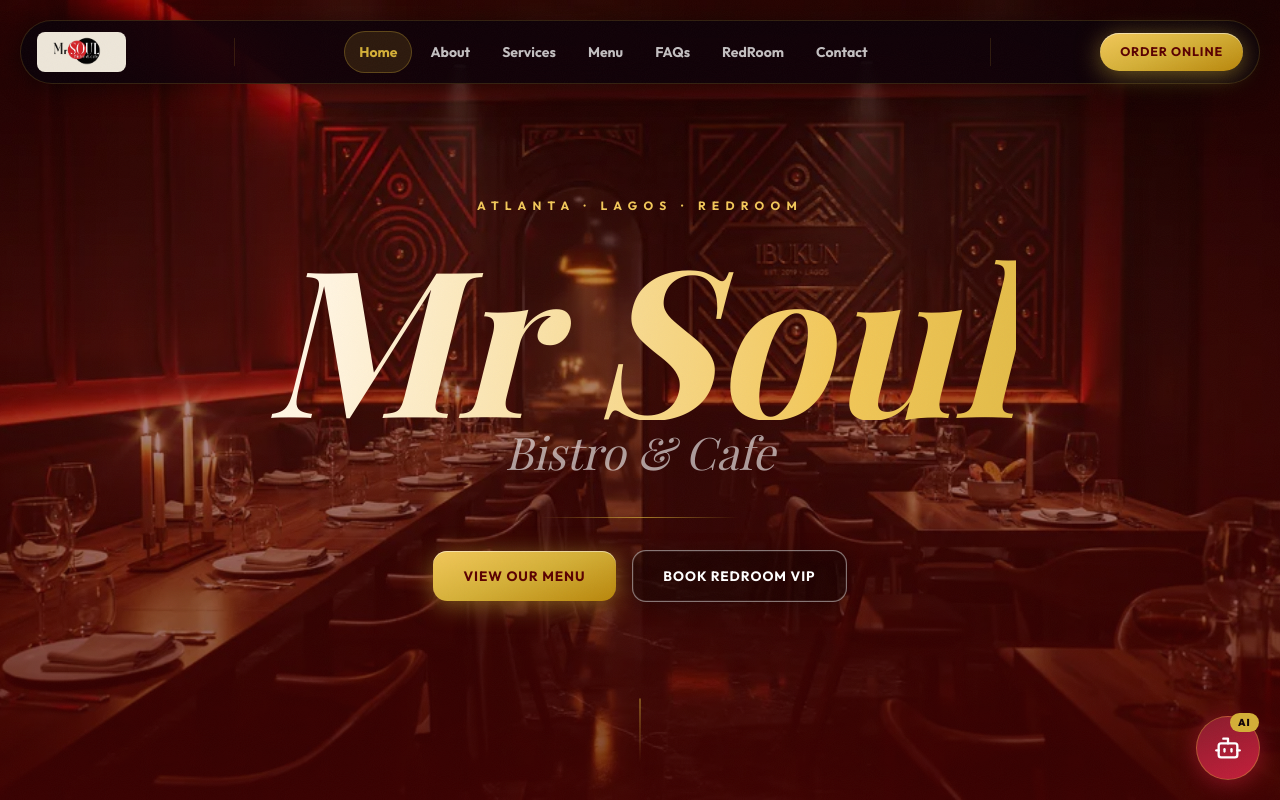
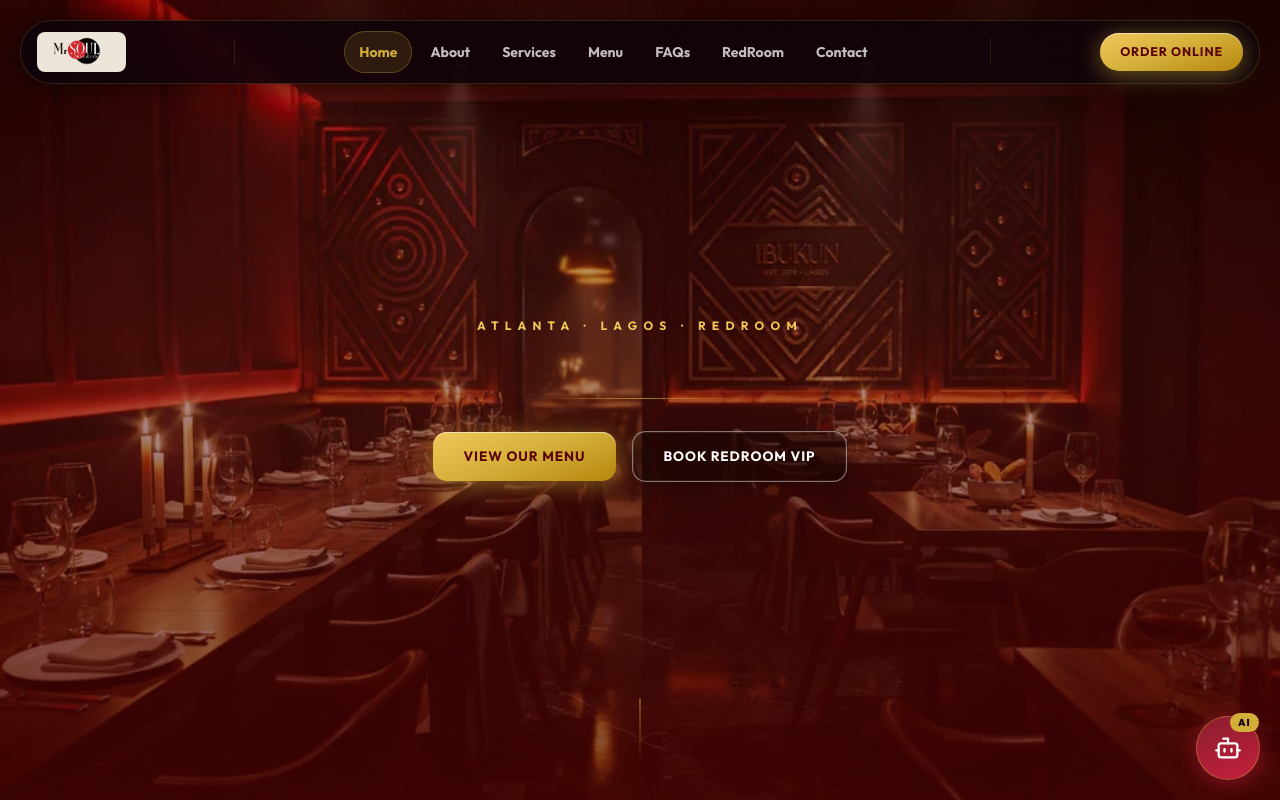
Before and after one commit to jayblast-spec/mr-soul-luxury-site, a Next.js app: page / in a window 1280 px wide. Shown: the top 800 px of the page. Built offline with nearby package versions, Linux system fonts and the light colour scheme.

Commit message:
feat: remove Mr Soul + Bistro & Cafe text from hero — let image carry it

```diff
--- a/src/components/CinematicHome.tsx
+++ b/src/components/CinematicHome.tsx
@@ -62,30 +62,10 @@
             Atlanta · Lagos · RedRoom
           </motion.p>
 
-          <motion.h1
-            initial={{ opacity: 0, y: 70 }}
-            animate={{ opacity: 1, y: 0 }}
-            transition={{ type: "spring", stiffness: 68, damping: 18, delay: 0.5 }}
-            className="hero-title font-display font-bold italic leading-[0.85]"
-            style={{ fontSize: "clamp(88px, 16vw, 240px)" }}
-          >
-            Mr Soul
-          </motion.h1>
-
-          <motion.p
-            initial={{ opacity: 0 }}
-            animate={{ opacity: 1 }}
-            transition={{ delay: 0.95, duration: 0.8 }}
-            className="font-display italic text-white/60"
-            style={{ fontSize: "clamp(22px, 3.5vw, 52px)", marginTop: "-0.05em" }}
-          >
-            Bistro & Cafe
-          </motion.p>
-
           <motion.div
             initial={{ scaleX: 0 }}
             animate={{ scaleX: 1 }}
-            transition={{ delay: 1.1, duration: 0.9 }}
+            transition={{ delay: 0.6, duration: 0.9 }}
             style={{
               height: 1,
               width: 200,
@@ -99,7 +79,7 @@
           <motion.div
             initial={{ opacity: 0, y: 20 }}
             animate={{ opacity: 1, y: 0 }}
-            transition={{ delay: 1.25, duration: 0.7 }}
+            transition={{ delay: 0.9, duration: 0.7 }}
             className="flex flex-col items-center gap-4 sm:flex-row"
           >
             <Link href="/menu" className="btn-gold">
@@ -163,7 +143,6 @@
         style={{ background: "#700000", minHeight: "90vh" }}
       >
         <div className="grid min-h-[90vh] grid-cols-1 md:grid-cols-2">
-          {/* Image side */}
           <motion.div
             initial={{ opacity: 0, scale: 0.97 }}
             whileInView={{ opacity: 1, scale: 1 }}
@@ -179,7 +158,6 @@
               sizes="(min-width:768px) 50vw, 100vw"
               className="object-cover"
             />
-            {/* Blend edge into bg */}
             <div
               className="absolute inset-0 hidden md:block"
               style={{
@@ -189,7 +167,6 @@
             />
           </motion.div>
 
-          {/* Text side */}
           <motion.div
             initial={{ opacity: 0, x: 60 }}
             whileInView={{ opacity: 1, x: 0 }}
@@ -386,7 +363,7 @@
             }}
             className="grid gap-4 sm:grid-cols-2"
           >
-            {reviews.map((r, i) => (
+            {reviews.map((r) => (
               <motion.div
                 key={r.author}
                 variants={{
```
